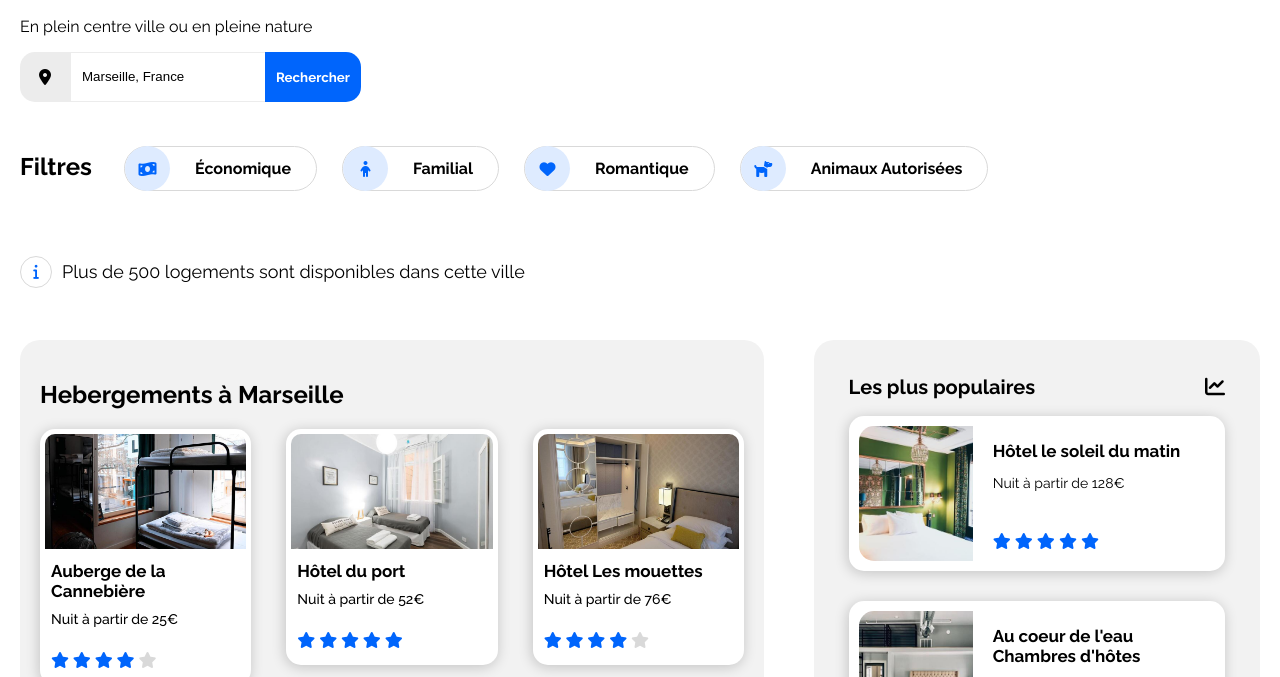
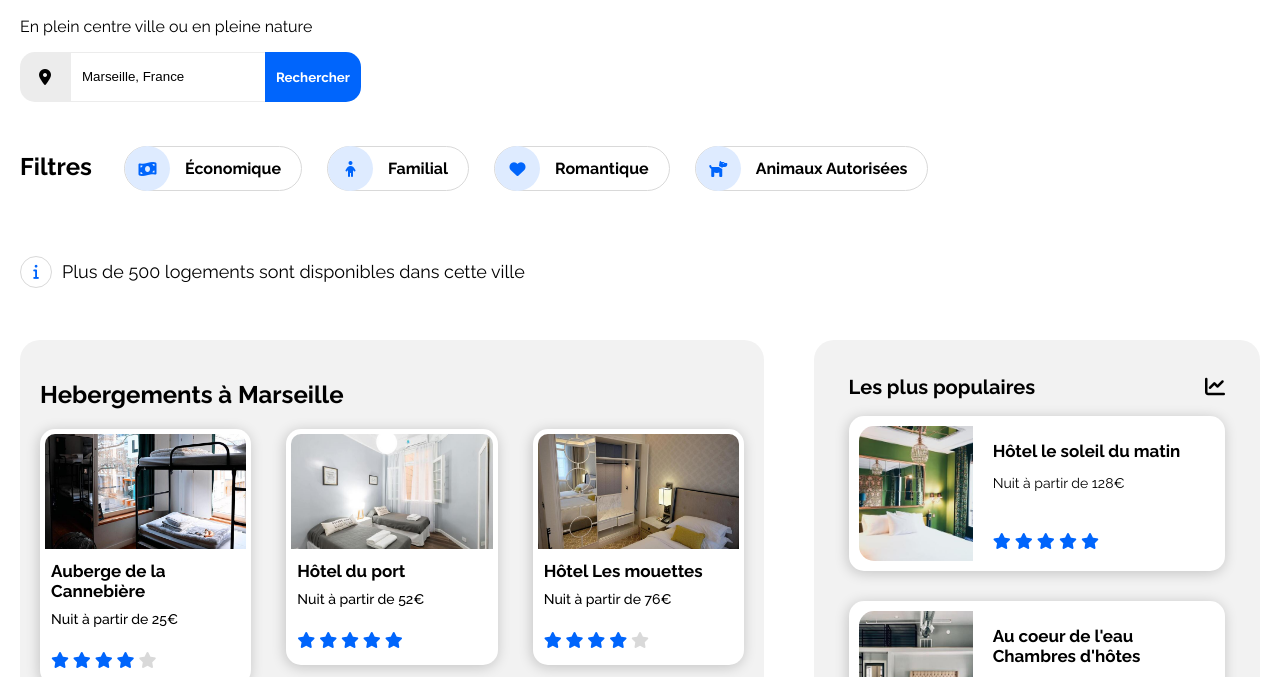
Before and after one commit to VB2095/OC-project2, a plain HTML site: page index.html in a window 1280 px wide. Shown: the part 116-793 px from the top of the page. Drawn offline with Linux system fonts and the light colour scheme.

Commit message:
section activites

```diff
--- a/style.css
+++ b/style.css
@@ -151,8 +151,8 @@ button::before {
   transition: ease-in-out 0.1s;
 }
 .filter p {
-  padding-left: 25px;
-  padding-right: 25px;
+  padding-left: 15px;
+  padding-right: 20px;
   font-weight: 900;
 }
 .iconsfilter {
```
